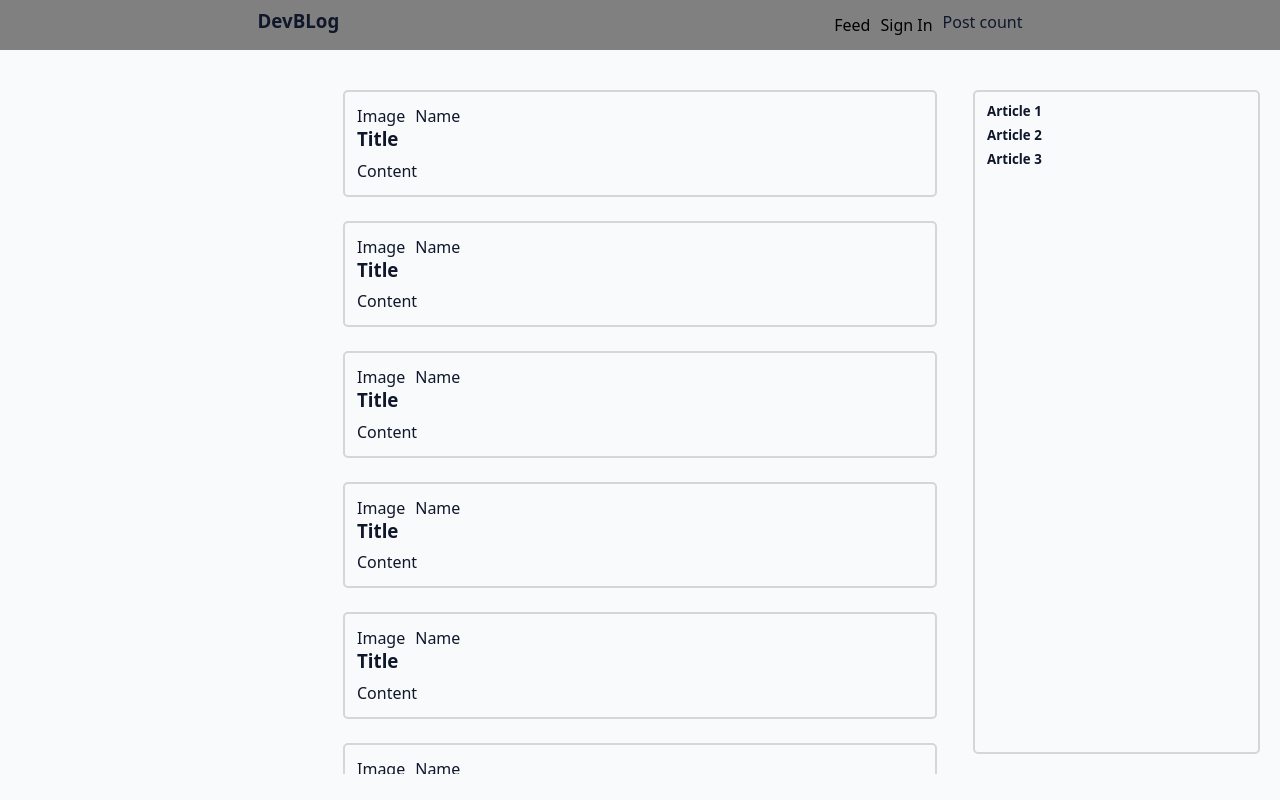
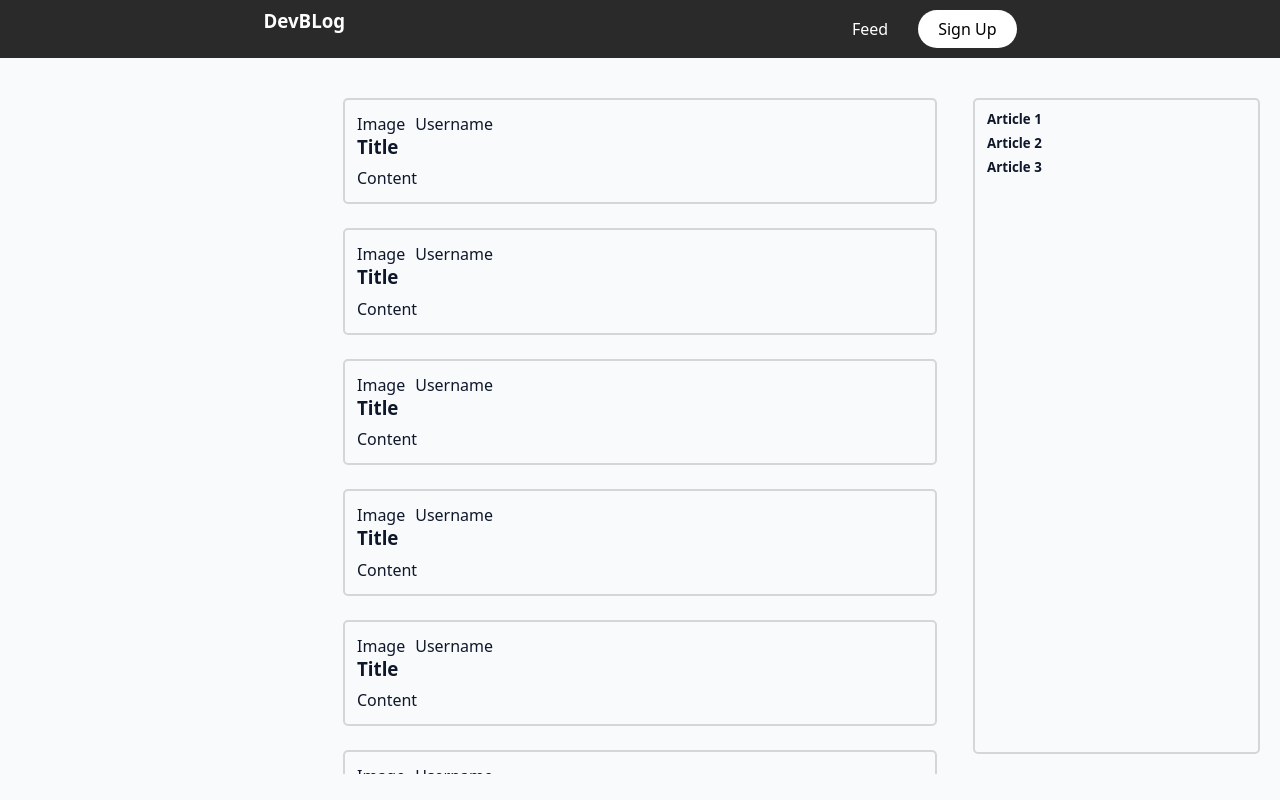
Before and after one commit to Zumi16/DevBlog-Fullstack, a React (Vite) app in the folder miniblog-client/: page / in a window 1280 px wide. Built offline with nearby package versions, Linux system fonts and the light colour scheme.

Commit message:
Implement sign-up modal functionality; update Header and BlogGrid components to manage modal state

```diff
--- a/miniblog-client/src/App.tsx
+++ b/miniblog-client/src/App.tsx
@@ -1,10 +1,15 @@
+import { useState } from 'react'
 import './App.css'
 import { HomePage } from './pages/Homepage'
 
 function App() {
+  const [signUpOpen, setSignUpOpen] = useState<boolean>(false)
 
   return (
-    <HomePage />
+    <HomePage
+      signUpOpen={signUpOpen}
+      setSignUpOpen={setSignUpOpen}
+    />
   )
 }
 
--- a/miniblog-client/src/components/BlogGrid.css
+++ b/miniblog-client/src/components/BlogGrid.css
@@ -3,7 +3,7 @@
     grid-template-columns: 1fr 2fr 1fr;
     gap: 16px;
     padding: 20px 10px;
-    height: 93%;
+    height: 92%;
 }
 
 /* middle container */
@@ -41,14 +41,12 @@
 
 /* scrollbar */
 .middle-container::-webkit-scrollbar {
-  width: 8px;
+  width: 12px;
 }
-.middle-container::-webkit-scrollbar-track {
-  background: #f1f1f1;
-}
+
 .middle-container::-webkit-scrollbar-thumb {
   background: #dfdfdf;
-  border: 3px solid #f1f1f1;
+  border-radius: 10px;
 }
 .middle-container::-webkit-scrollbar-thumb:hover {
   background: #555555;
--- a/miniblog-client/src/components/BlogGrid.tsx
+++ b/miniblog-client/src/components/BlogGrid.tsx
@@ -1,6 +1,13 @@
 import './BlogGrid.css'
+import { Modal
 
-export function BlogGrid() {
+ } from './Modal';
+interface BlogGridProps {
+    signUpOpen: boolean;
+    setSignUpOpen: (open: boolean) => void
+}
+
+export function BlogGrid({signUpOpen, setSignUpOpen}: BlogGridProps) {
     return (
         <div className="blog-grid">
             <div>
@@ -10,7 +17,7 @@ export function BlogGrid() {
                 <article className='article-container'>
                     <div className='avatar-author'>
                         <p>Image</p>
-                        <p>Name</p>
+                        <p>Username</p>
                     </div>
                     <div className='title-content'>
                         <h3>Title</h3>
@@ -20,7 +27,7 @@ export function BlogGrid() {
                 <article className='article-container'>
                     <div className='avatar-author'>
                         <p>Image</p>
-                        <p>Name</p>
+                        <p>Username</p>
                     </div>
                     <div className='title-content'>
                         <h3>Title</h3>
@@ -30,7 +37,7 @@ export function BlogGrid() {
                 <article className='article-container'>
                     <div className='avatar-author'>
                         <p>Image</p>
-                        <p>Name</p>
+                        <p>Username</p>
                     </div>
                     <div className='title-content'>
                         <h3>Title</h3>
@@ -40,7 +47,7 @@ export function BlogGrid() {
                                 <article className='article-container'>
                     <div className='avatar-author'>
                         <p>Image</p>
-                        <p>Name</p>
+                        <p>Username</p>
                     </div>
                     <div className='title-content'>
                         <h3>Title</h3>
@@ -50,7 +57,7 @@ export function BlogGrid() {
                                 <article className='article-container'>
                     <div className='avatar-author'>
                         <p>Image</p>
-                        <p>Name</p>
+                        <p>Username</p>
                     </div>
                     <div className='title-content'>
                         <h3>Title</h3>
@@ -60,7 +67,7 @@ export function BlogGrid() {
                                 <article className='article-container'>
                     <div className='avatar-author'>
                         <p>Image</p>
-                        <p>Name</p>
+                        <p>Username</p>
                     </div>
                     <div className='title-content'>
                         <h3>Title</h3>
@@ -75,6 +82,10 @@ export function BlogGrid() {
                     <h5>Article 3</h5>
                 </div>
             </div>
+            { signUpOpen && (
+                <Modal setSignUpOpen={setSignUpOpen}/>
+            )
+            }
         </div>
     )
 }
--- a/miniblog-client/src/components/Header.css
+++ b/miniblog-client/src/components/Header.css
@@ -2,11 +2,21 @@
     display: flex;
     padding: 10px;
     justify-content: space-around;
-    background: gray;
+    background: #2a2a2a;
 }
-
 .right-section {
     display: flex;
-    gap: 10px;
+    gap: 30px;
     justify-content: space-between;
 }
+.logo {
+    color: white;
+}
+.feed-btn {
+    color: white;
+}
+.sign-up-btn {
+    background: white;
+    padding: 8px 20px;
+    border-radius: 50px;
+}
--- a/miniblog-client/src/components/Header.tsx
+++ b/miniblog-client/src/components/Header.tsx
@@ -1,15 +1,18 @@
 import './Header.css'
 
-export function Header() {
+interface HeaderProps {
+    setSignUpOpen: (open: boolean) => void
+}
+
+export function Header({setSignUpOpen}: HeaderProps) {
     return (
         <div className='header-container'>
             <div className="left-section">
-                <h3>DevBLog</h3>
+                <h3 className='logo'>DevBLog</h3>
             </div>
             <div className="right-section">
-                <button>Feed</button>
-                <button>Sign In</button>
-                <p>Post count</p>
+                <button className='feed-btn'>Feed</button>
+                <button className='sign-up-btn' onClick={() => setSignUpOpen(true)}>Sign Up</button>
             </div>
         </div>
     )
--- /dev/null
+++ b/miniblog-client/src/components/Modal.css
@@ -0,0 +1,23 @@
+.modal-overlay {
+    position: fixed;
+    top: 0;
+    left: 0;
+    right: 0;
+    bottom: 0;
+    background: rgba(0, 0, 0, 0.5);
+    display: flex;
+    align-items: center;
+    justify-content: center;
+}
+
+.modal-container {
+    position: relative;
+    background: white;
+    padding: 5px;
+    border-radius: 10px;
+    max-width: 700px;
+    width: 100%;
+    max-height: 85vh;
+    overflow: auto;
+    clip-path: inset(0 round 10px);
+}
--- /dev/null
+++ b/miniblog-client/src/components/Modal.tsx
@@ -0,0 +1,16 @@
+import './Modal.css'
+
+interface ModalProps {
+    setSignUpOpen: (open: boolean) => void
+}
+
+export function Modal({setSignUpOpen}: ModalProps) {
+    return (
+        <div className="modal-overlay" onClick={() => setSignUpOpen(false)}>
+            <div className="modal-container" onClick={(e) => e.stopPropagation()}>
+                <button className='close-btn' onClick={() => setSignUpOpen(false)}>Close</button>
+                <h1>This is a modal</h1>
+            </div>
+        </div>
+    )
+}
--- a/miniblog-client/src/pages/Homepage.tsx
+++ b/miniblog-client/src/pages/Homepage.tsx
@@ -1,11 +1,17 @@
 import { BlogGrid } from "../components/BlogGrid"
 import { Header } from "../components/Header"
 import "./HomePage.css"
-export function HomePage() {
+
+interface HomePageProps {
+    signUpOpen: boolean;
+    setSignUpOpen: (open: boolean) => void
+}
+
+export function HomePage({signUpOpen, setSignUpOpen}: HomePageProps) {
     return (
         <div className="homepage-body">
-            <Header />
-            <BlogGrid />
+            <Header setSignUpOpen={setSignUpOpen}/>
+            <BlogGrid setSignUpOpen={setSignUpOpen} signUpOpen={signUpOpen}/>
         </div>
     )
 }
```
